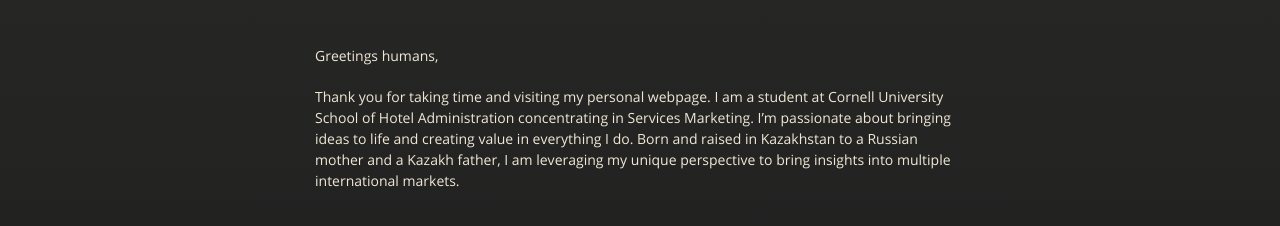
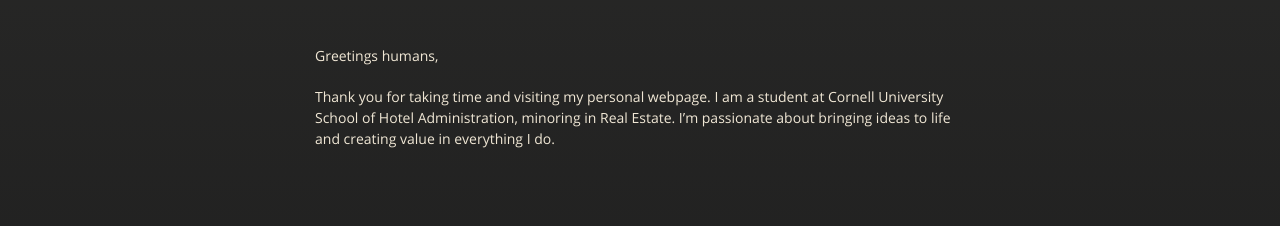
Before and after one commit to Gaurikhanna/gaurikhanna.github.io, a plain HTML site: page index.html in a window 1280 px wide. Shown: the part 226-452 px from the top of the page. Drawn offline with nearby package versions, Linux system fonts and the light colour scheme.

Commit message:
Update index.html

```diff
--- a/index.html
+++ b/index.html
@@ -37,7 +37,7 @@
 
         <p>Greetings humans, </p>
 
-<p>Thank you for taking time and visiting my personal webpage. I am a student at Cornell University School of Hotel Administration concentrating in Services Marketing. I’m passionate about bringing ideas to life and creating value in everything I do. Born and raised in Kazakhstan to a Russian mother and a Kazakh father, I am leveraging my unique perspective to bring insights into multiple international markets. </p>
+<p>Thank you for taking time and visiting my personal webpage. I am a student at Cornell University School of Hotel Administration, minoring in Real Estate. I’m passionate about bringing ideas to life and creating value in everything I do.  </p>
       </section>
 
     </div>
```
